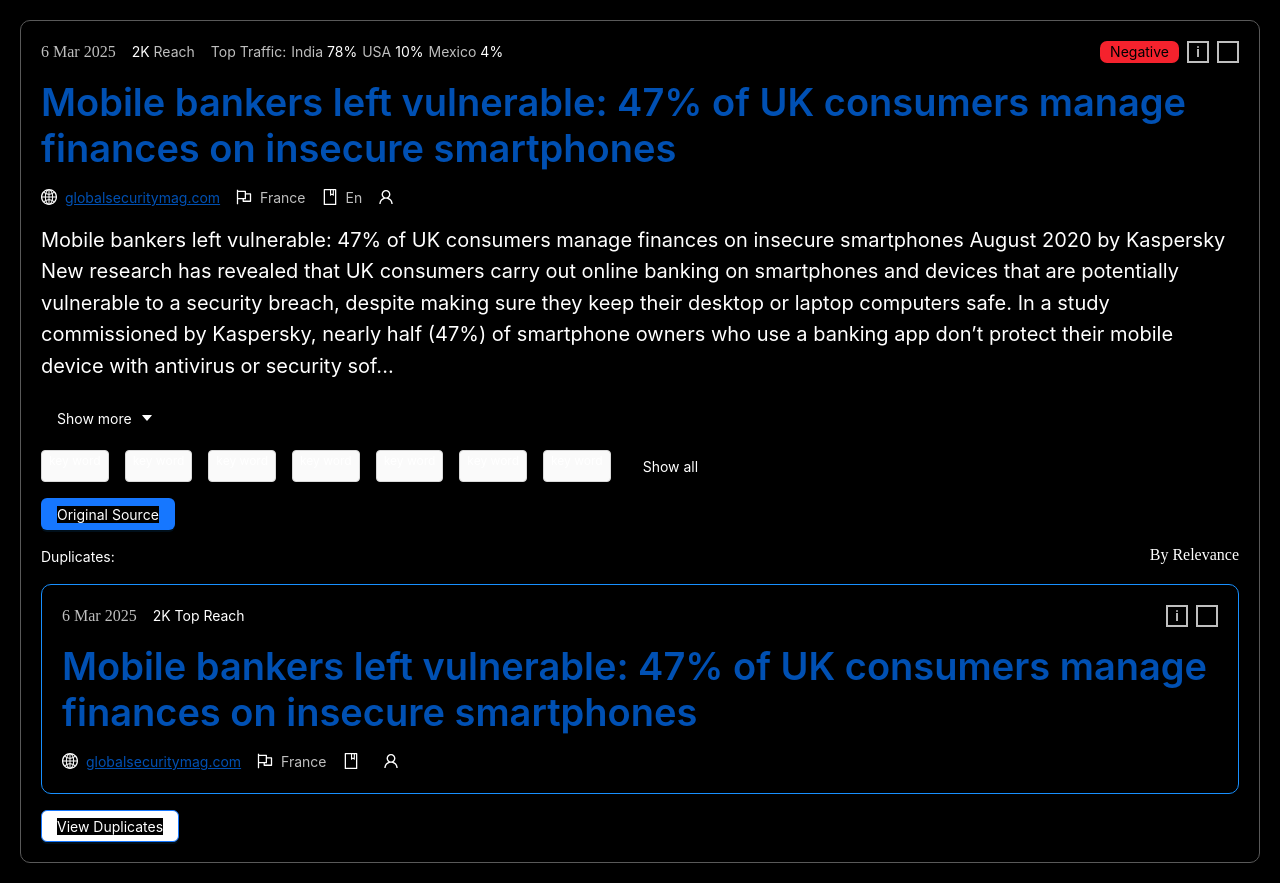
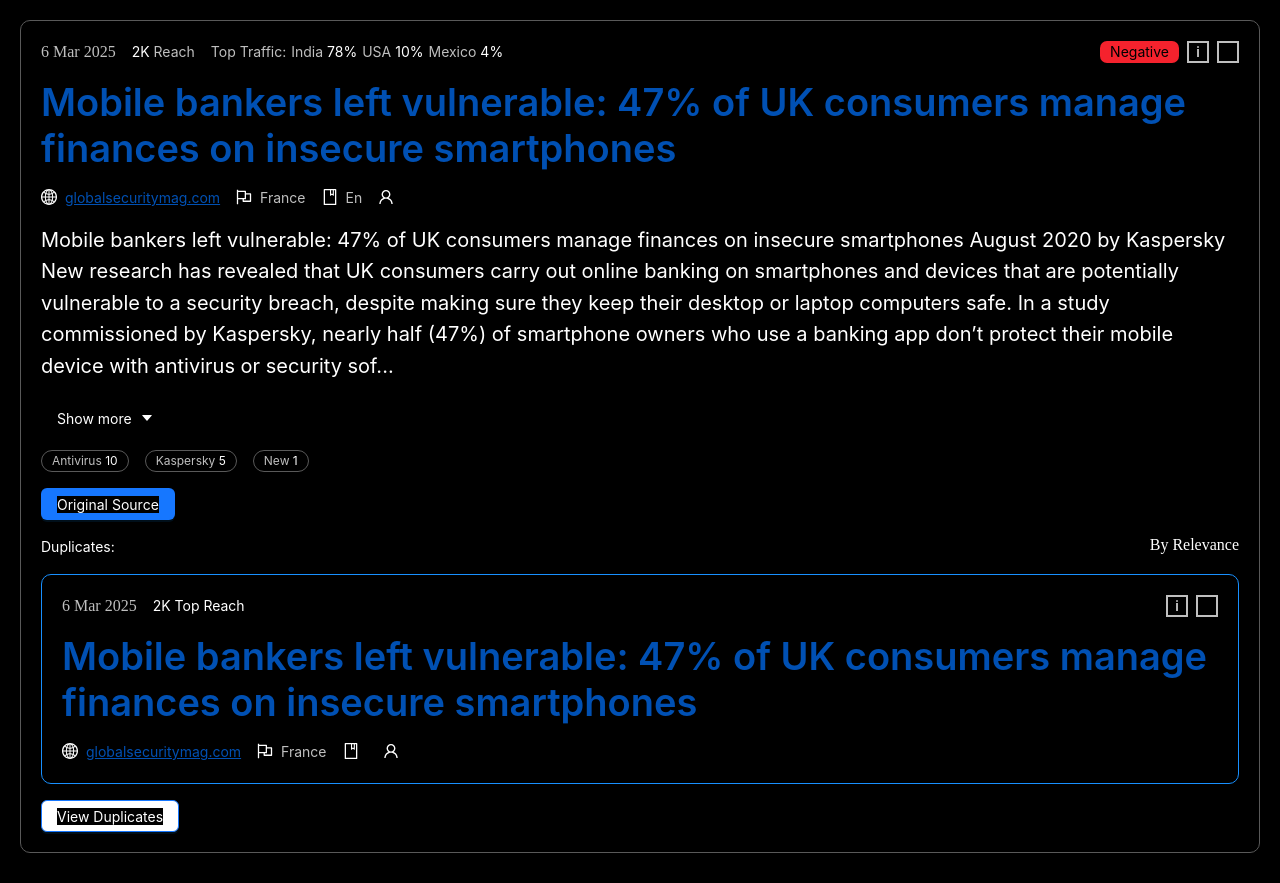
Before and after one commit to gr-sv/newsblock, a React (Create React App) app: page / in a window 1280 px wide. Built offline with nearby package versions, Linux system fonts and the light colour scheme.

Commit message:
Add component Tags, styles

```diff
--- a/src/App.js
+++ b/src/App.js
@@ -1,9 +1,10 @@
 import React from 'react';
-import { Button, Flex, Tag, Typography } from 'antd';
+import { Button, Flex, Typography } from 'antd';
 import { data } from './data.js';
 import HeaderOfNews from './components/widgets/headerOfNews/headerOfNews.jsx';
 import './app.module.scss';
 import { CaretDownFilled } from '@ant-design/icons';
+import Tags from './components/shared/tags/tags.jsx';
 
 const { Paragraph, Text } = Typography;
 
@@ -24,16 +25,7 @@ function App() {
 			<Button type='text' icon={<CaretDownFilled />} iconPosition='end'>Show more</Button>
 		</Flex>
 
-		<Flex justify='start' gap='small'>
-			<Tag>key word</Tag>
-			<Tag>key word</Tag>
-			<Tag>key word</Tag>
-			<Tag>key word</Tag>
-			<Tag>key word</Tag>
-			<Tag>key word</Tag>
-			<Tag>key word</Tag>
-			<Button type='text'>Show all</Button>
-		</Flex>
+		<Tags />
 
 		<Flex>
 			<Button color='primary' variant='solid'>Original Source</Button>
--- /dev/null
+++ b/src/components/shared/tags/tags.jsx
@@ -0,0 +1,22 @@
+import React from 'react';
+import { data } from '../../../data.js'
+import { Flex, Tag } from 'antd';
+import s from './tags.module.scss'
+
+function Tags () {
+
+	return (
+		<Flex justify='start' gap='small'>
+
+			{(data?.KW).map(kw => (
+				<Tag key={kw.value} className={s.tag}>
+					<span className={s.tagColor}>{`${kw.value}`}</span> {kw.count}
+				</Tag>
+			))}
+
+		</Flex>
+	)
+
+}
+
+export default Tags;
--- /dev/null
+++ b/src/components/shared/tags/tags.module.scss
@@ -0,0 +1,11 @@
+.tag {
+	background-color: var(--background);
+	padding: 0 10px;
+	border: 1px solid var(--darkgray) !important;
+	border-radius: 15px;
+}
+
+.tagColor {
+	text-transform: capitalize;
+	color: var(--lightgray) !important;
+}
```
